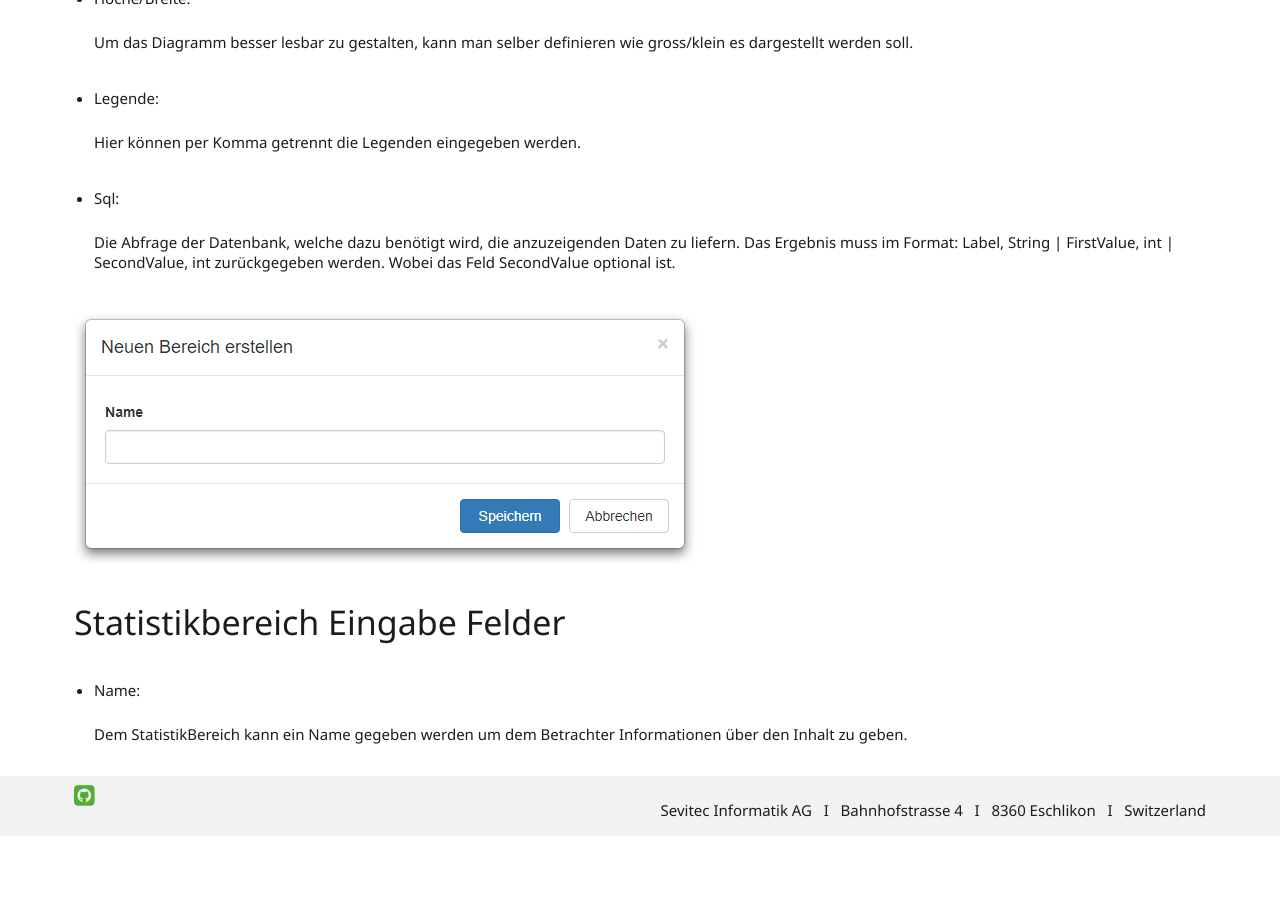
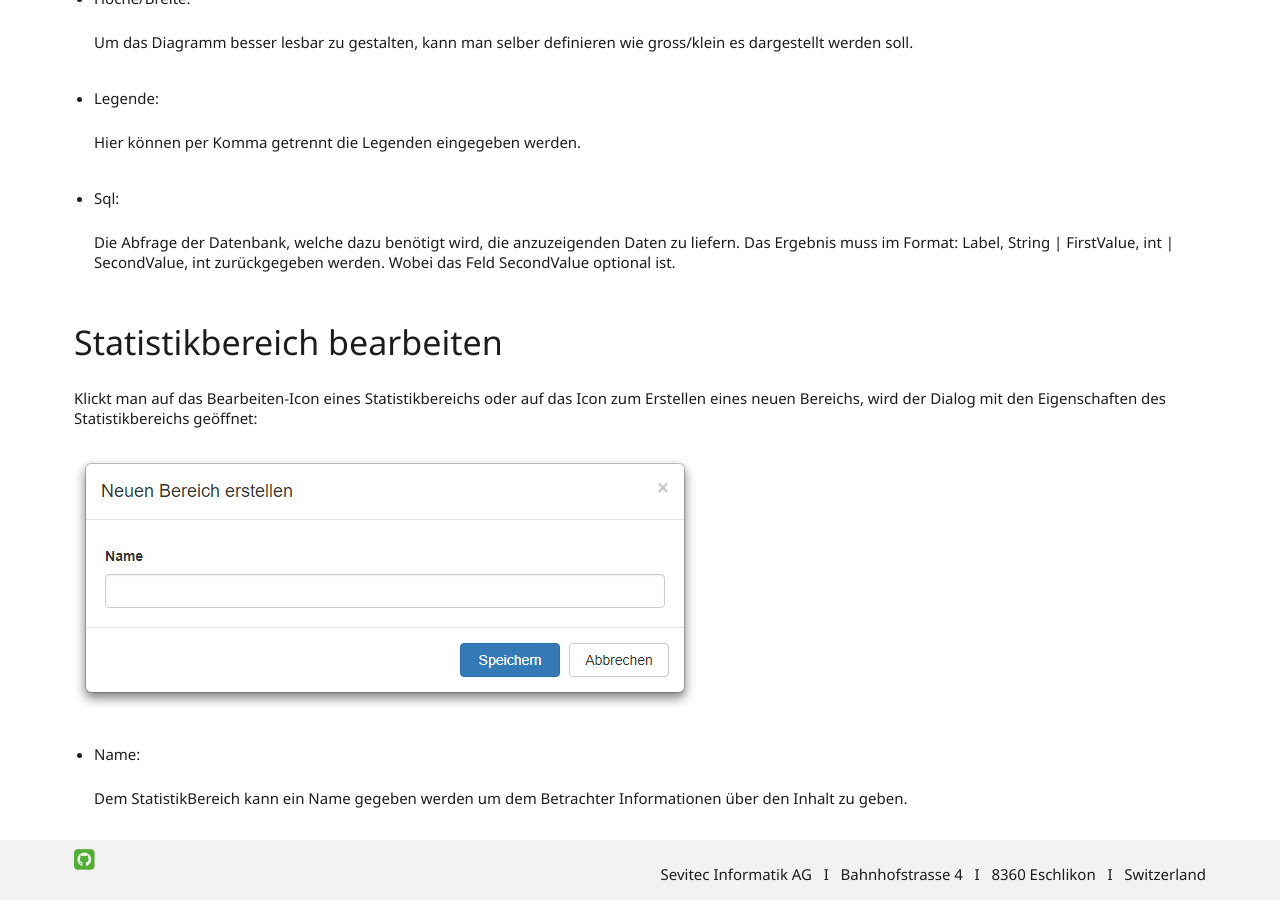
Before and after one commit to primesoft-group/oneconnexx-docs, a Jekyll site: the page built from _pages/webclient/de/statistik.md, in a window 1280 px wide and 900 px high, scrolled down 3330 px. Built offline with Jekyll 4.4.1, drawn with Linux system fonts in a browser that asks for light colours; nearby versions of some CDN libraries; some web fonts are replaced; before the commit the page ends 4166 px from its top, so only the background shows below that; some of the changed text lies outside the part shown.

Commit message:
Update statistik.md

```diff
--- a/_pages/webclient/de/statistik.md
+++ b/_pages/webclient/de/statistik.md
@@ -30,9 +30,9 @@ Die Diagramme des momentan aktiven Bereichs werden hier angezeigt. Fährt man mi
 
 ![X]({{ site.baseUrl }}/assets/content-images/webclient/de/statisticrefresh.png "Statistik aktualisieren/editieren/löschen")
 
-### Statistik Bearbeiten
+### Statistik bearbeiten
 
-Durch Klicken auf das Bearbeiten Icon wird der Dialog mit den Eigenschaften der Statistik geöffnet:
+Durch Klicken auf das Bearbeiten-Icon wird der Dialog mit den Eigenschaften der Statistik geöffnet:
 
 ![X]({{ site.baseUrl }}/assets/content-images/webclient/de/statisticInputDial.PNG "Statistik erstellen/editieren Dialog")
 
@@ -57,9 +57,13 @@ Durch Klicken auf das Bearbeiten Icon wird der Dialog mit den Eigenschaften der
 
 	Die Abfrage der Datenbank, welche dazu benötigt wird, die anzuzeigenden Daten zu liefern. Das Ergebnis muss im Format: Label, String \| FirstValue, int \| SecondValue, int zurückgegeben werden. Wobei das Feld SecondValue optional ist.
 
+
+### Statistikbereich bearbeiten
+
+Klickt man auf das Bearbeiten-Icon eines Statistikbereichs oder auf das Icon zum Erstellen eines neuen Bereichs, wird der Dialog mit den Eigenschaften des Statistikbereichs geöffnet:
+
 ![X]({{ site.baseUrl }}/assets/content-images/webclient/de/addStatisticArea.PNG "Statistikbereich erstellen/editieren Dialog")
 
-### Statistikbereich Eingabe Felder
 * Name:
 
 	Dem StatistikBereich kann ein Name gegeben werden um dem Betrachter Informationen über den Inhalt zu geben.
```
